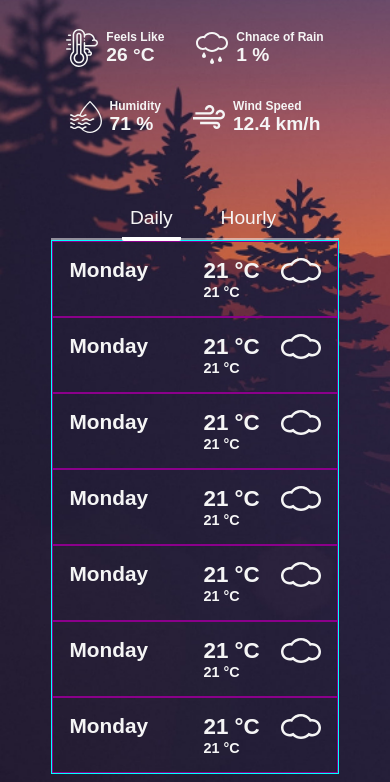
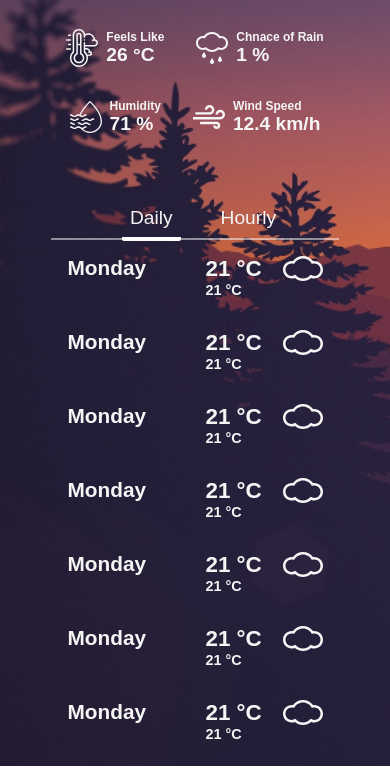
Before and after one commit to bkmohan/weather, a plain HTML site: page index.html in a window 390 px wide. Shown: the part 236-1018 px from the top of the page. Drawn offline with Linux system fonts and the light colour scheme; no server answers.

Commit message:
removed test borders

```diff
--- a/styles.css
+++ b/styles.css
@@ -313,7 +313,6 @@ h1#location-and-date__location{
     }
     .forecast__daily, .forecast__hourly_container{
         flex-direction: column;
-        border: 1px solid cyan;
     }
 
     .forecast__daily_day, .forecast__hourly_day{
@@ -321,8 +320,6 @@ h1#location-and-date__location{
         gap: 0.8rem;
         flex-direction: row;
         justify-content: space-around;
-
-        border: 1px solid darkmagenta;
     }
 
     .forecast__daily_day .day, .forecast__hourly_day .hour{
```
